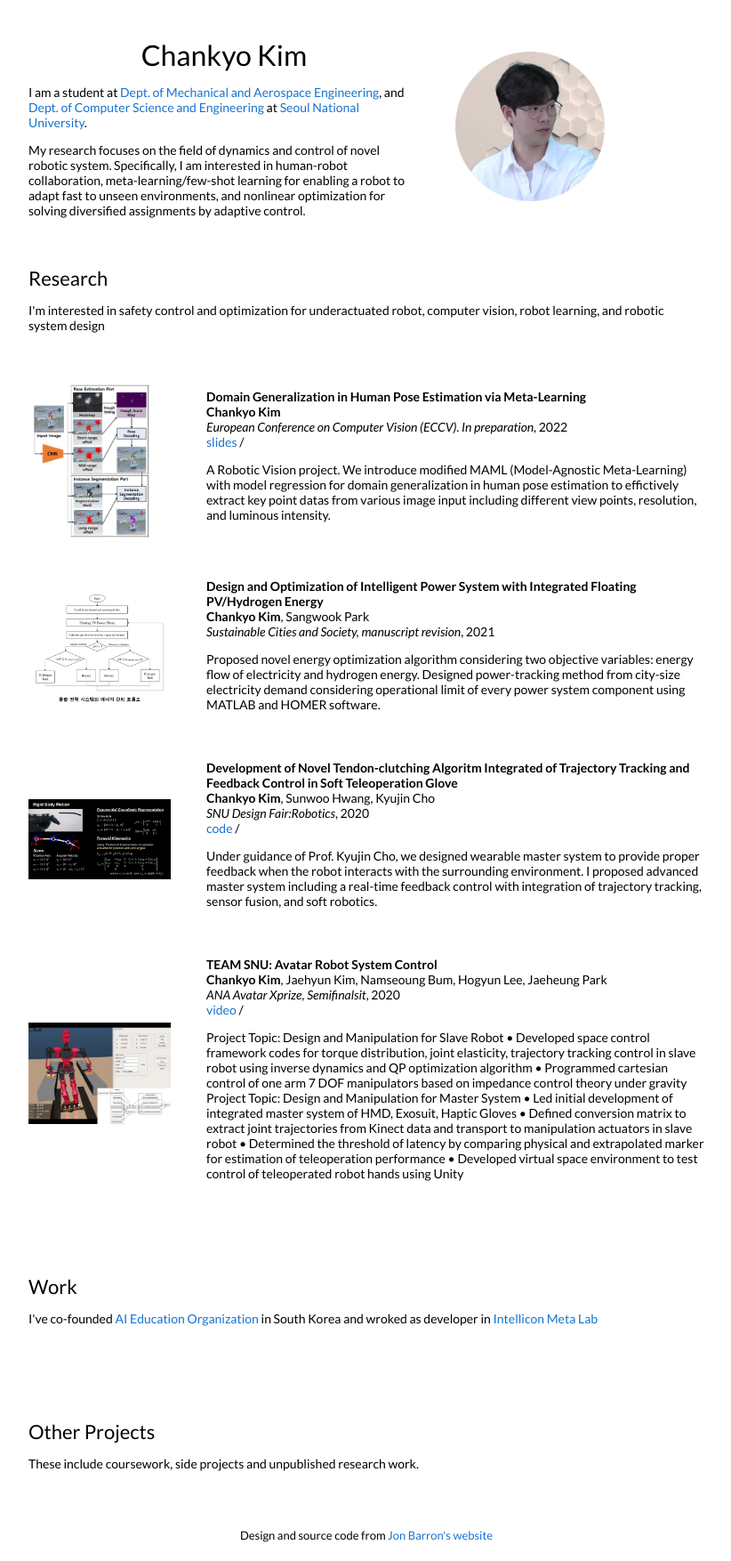
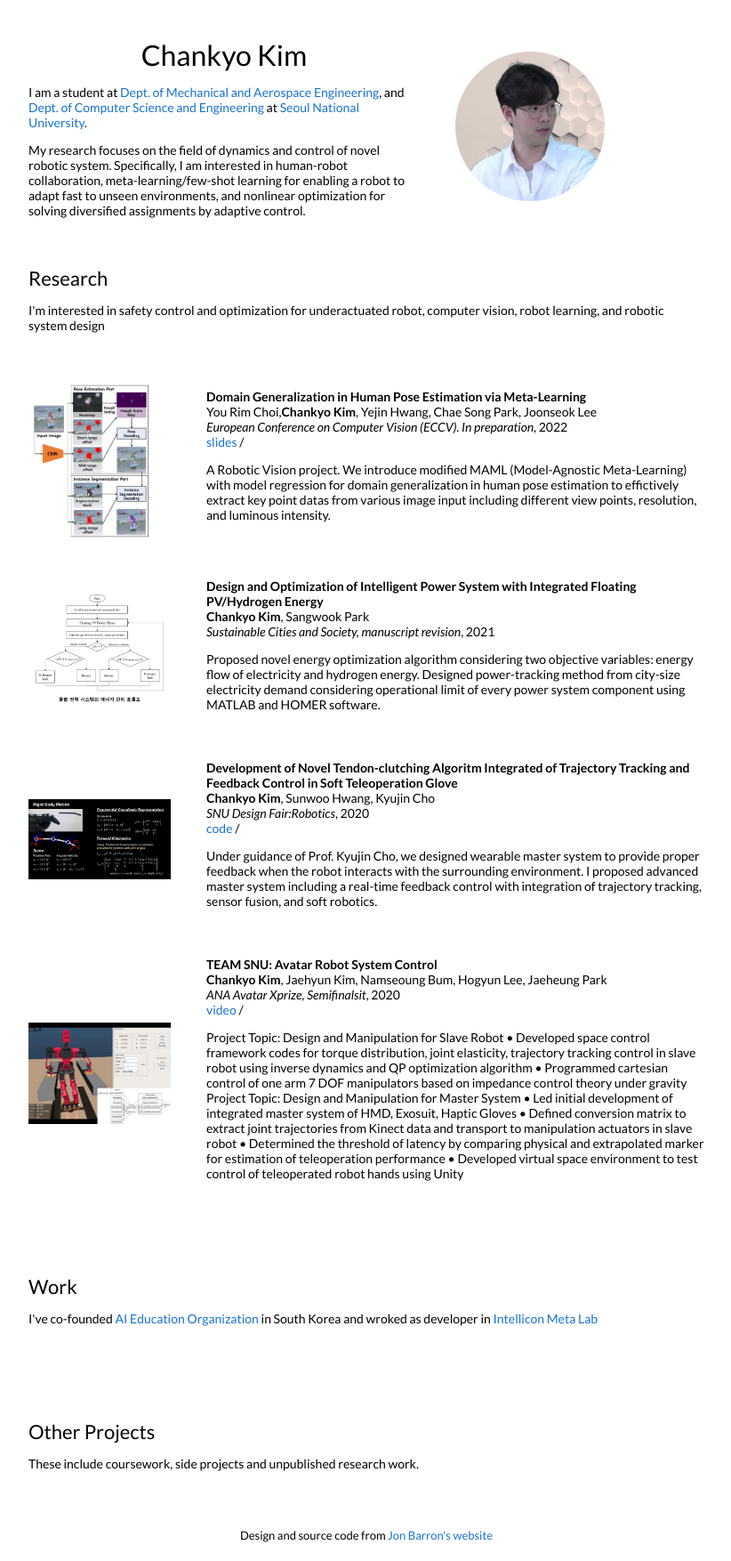
Before and after one commit to ChanKyoKim/ChanKyoKim.github.io, a Jekyll site: the page built from _posts/2021-11-15-hpe.markdown, in a window 1280 px wide. Shown: the whole page at 89% size, without its empty margins (228-1050 px from the left). Built offline with Jekyll 4.4.1, drawn with Linux system fonts in a browser that asks for light colours.

Commit message:
Update 2021-11-15-hpe.markdown

```diff
--- a/_posts/2021-11-15-hpe.markdown
+++ b/_posts/2021-11-15-hpe.markdown
@@ -4,8 +4,8 @@ title:  "Domain Generalization in Human Pose Estimation via Meta-Learning"
 date:   2022-11-15 22:21:59 +00:00
 image: /images/hpe_metalearning.jpg
 categories: research
-author: "You Rim Choi, Chankyo Kim, Yejin Hwang, Chae Song Park, Joonseok Lee"
-authors: "<strong>Chankyo Kim</strong>"
+author: "Chankyo Kim"
+authors: "You Rim Choi,<strong>Chankyo Kim</strong>, Yejin Hwang, Chae Song Park, Joonseok Lee"
 venue: "European Conference on Computer Vision (ECCV). In preparation"
 slides: /pdfs/HPE.pdf
 
```
